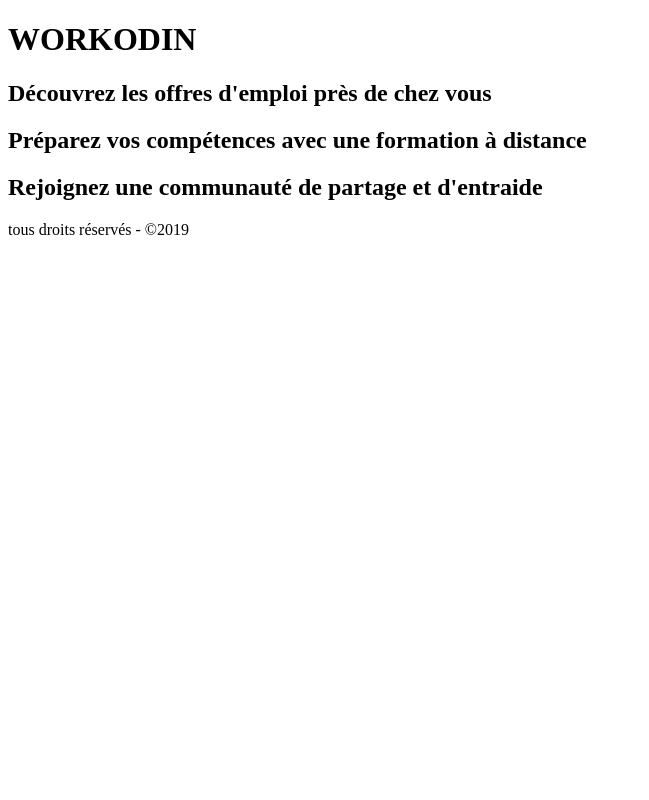
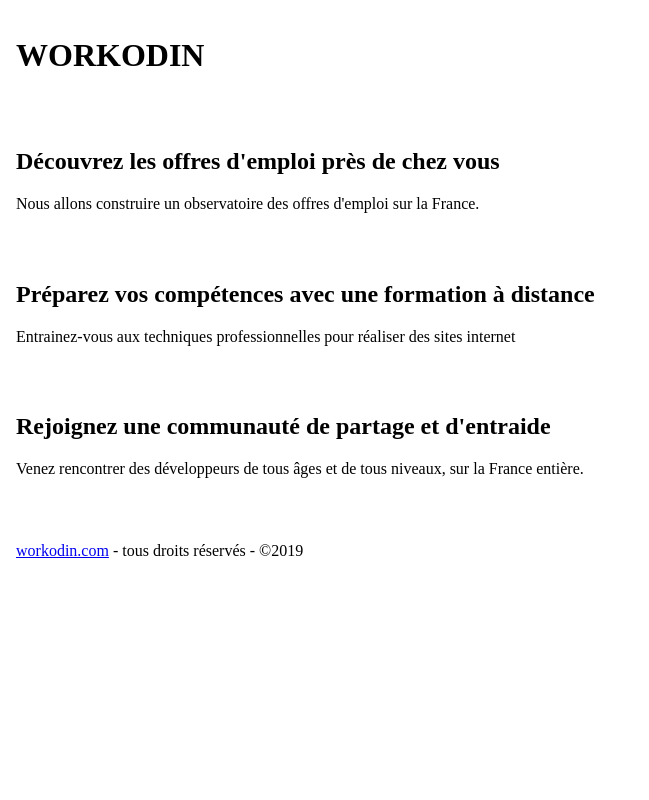
Before and after one commit to workodin/workodin.com, a PHP site: page / in a window 1280 px wide. Shown: the whole page, without its empty margins (0-649 px from the left). Run offline with PHP 8.4, Linux system fonts and the light colour scheme.

Commit message:
version 0.2

```diff
--- a/public/index.php
+++ b/public/index.php
@@ -7,6 +7,26 @@
     <title>Workodin : le site pour trouver et préparer votre poste de développeur web depuis chez vous</title>
     <meta name="description" content="Workodin : le site pour trouver et préparer votre poste de développeur web depuis chez vous">
     <meta name="keywords" content="emploi, formation, développeur web, formation distance">
+    <style>
+html, body {
+    width:100%;
+    height:100%;
+    font-size:16px;
+    box-sizing:border-box;
+    margin:0;
+    padding:0;
+    background-color:#000000;
+}
+.page {
+    max-width:1280px;
+    margin:0 auto;
+    background-color:#ffffff;
+    min-height:100%;
+}
+header, section, footer {
+    padding:1rem;
+}
+    </style>
 </head>
 <body>
     <div class="page">
@@ -16,16 +36,19 @@
         <main>
             <section>
                 <h2>Découvrez les offres d'emploi près de chez vous</h2>
+                <p>Nous allons construire un observatoire des offres d'emploi sur la France.</p>
             </section>
             <section>
                 <h2>Préparez vos compétences avec une formation à distance</h2>
+                <p>Entrainez-vous aux techniques professionnelles pour réaliser des sites internet</p>
             </section>
             <section>
                 <h2>Rejoignez une communauté de partage et d'entraide</h2>
+                <p>Venez rencontrer des développeurs de tous âges et de tous niveaux, sur la France entière.</p>
             </section>
         </main>
         <footer>
-            <p>tous droits réservés - &copy;2019</p>
+            <p><a href="//workodin.com">workodin.com</a> - tous droits réservés - &copy;2019</p>
         </footer>
     </div>
 </body>
```
Also changed, not shown: README.md.
